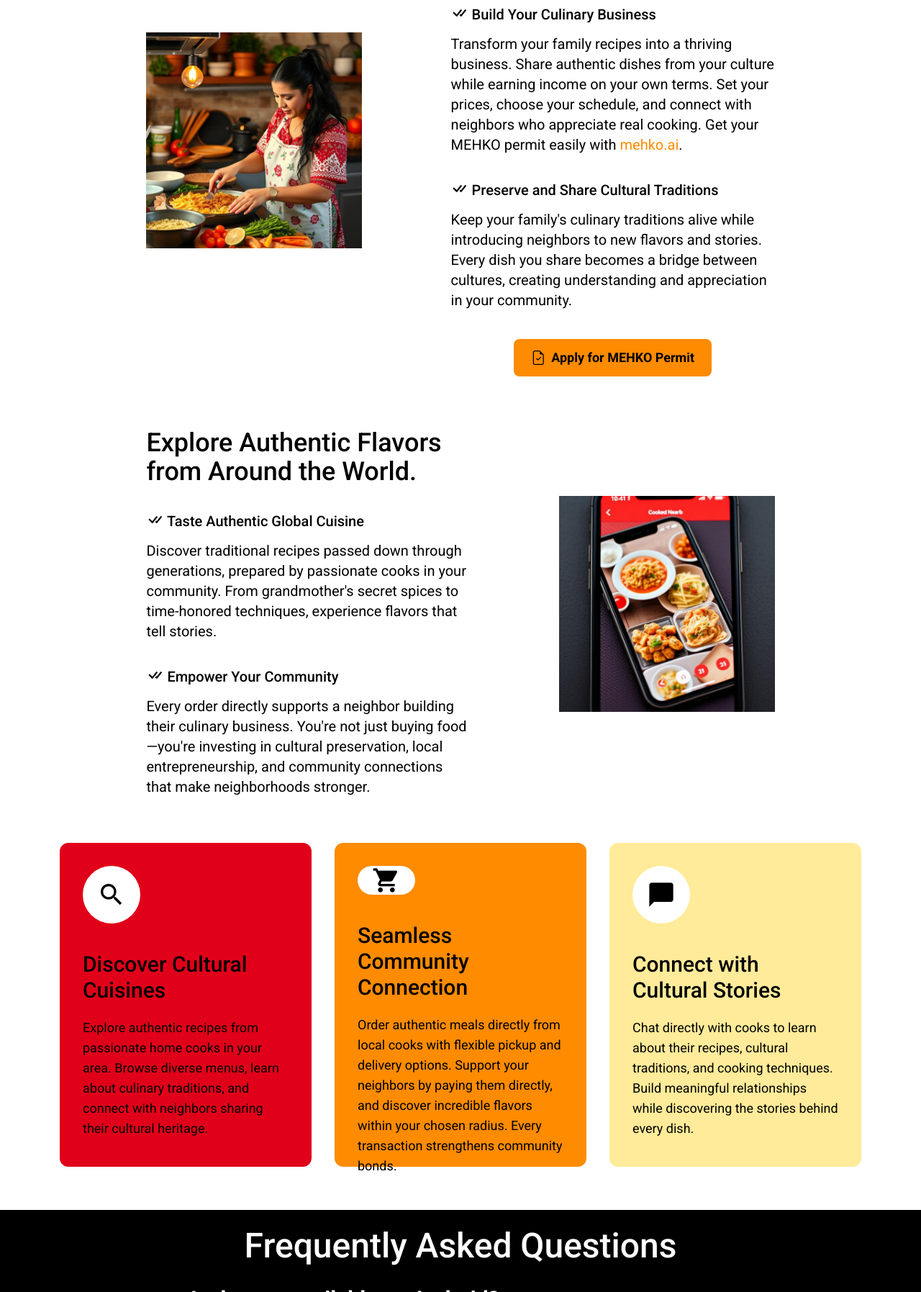
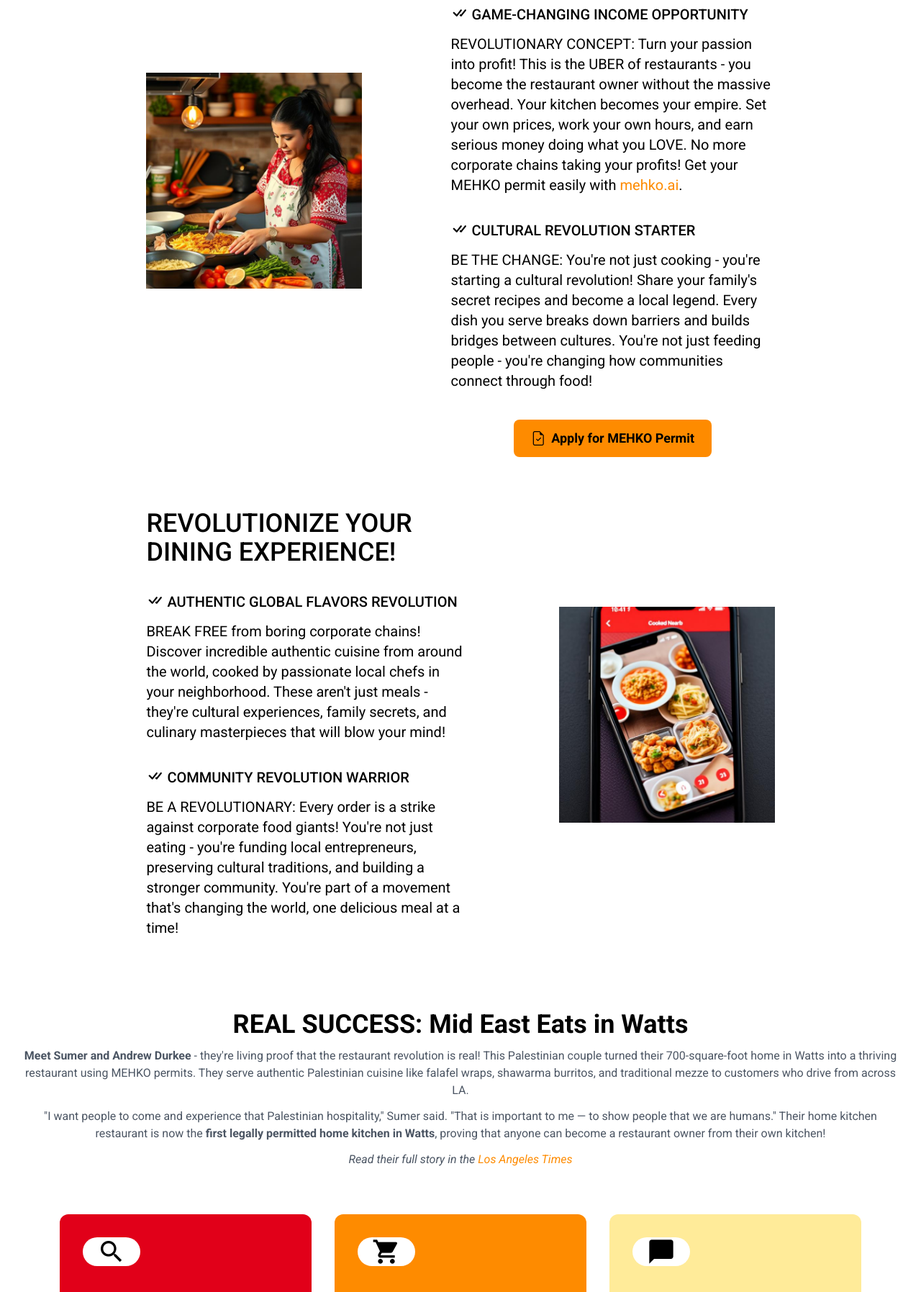
Before and after one commit to mujibsardar/abuelas-website, a website: page index.html in a window 1280 px wide. Shown: the part 1005-2800 px from the top of the page at 72% size. Drawn offline with nearby package versions, Linux system fonts and the light colour scheme.

Commit message:
Revolutionary redesign: Transform site with exciting language, remove emojis, add Mid East Eats success story, and update MEHKO county list

```diff
--- a/index.html
+++ b/index.html
@@ -5,21 +5,21 @@
   <head>
     <meta charset="UTF-8" />
     <meta name="viewport" content="width=device-width, initial-scale=1.0" />
-    <title>Abuela's - Global Flavors, Local Community</title>
+    <title>Abuela's - The Restaurant Revolution Starts in Your Kitchen</title>
     <meta
       name="description"
-      content="Connect with passionate home cooks sharing authentic recipes from around the world. Support your community while discovering incredible flavors and earning through your culinary skills."
+      content="Revolutionary platform turning every home cook into a restaurant owner! Order authentic global cuisine from local chefs. Break free from corporate fast food chains and support your community."
     />
     <link rel="shortcut icon" href="./assets/favicon.png" type="image/x-icon" />
 
     <!-- Open Graph / Facebook -->
     <meta
       property="og:title"
-      content="Abuela's - Global Flavors, Local Community"
+      content="Abuela's - The Restaurant Revolution Starts in Your Kitchen"
     />
     <meta
       property="og:description"
-      content="Connect with passionate home cooks sharing authentic recipes from around the world. Support your community while discovering incredible flavors and earning through your culinary skills."
+      content="Revolutionary platform turning every home cook into a restaurant owner! Order authentic global cuisine from local chefs. Break free from corporate fast food chains and support your community."
     />
     <meta property="og:type" content="website" />
     <meta property="og:url" content="https://abuelas.app" />
@@ -121,12 +121,12 @@
           >
             <span class="reveal-hero-text"> Abuela's, </span>
             <br />
-            <span class="reveal-hero-text"> Global Flavors, Local Community. </span>
+            <span class="reveal-hero-text"> The Restaurant Revolution. </span>
           </div>
           <div
             class="reveal-hero-text tw-mt-2 tw-max-w-[450px] tw-p-2 tw-text-justify max-lg:tw-max-w-full"
           >
-            Skip the corporate food chains and discover authentic flavors from around the world, right in your neighborhood. Abuela's empowers passionate home cooks to share their cultural recipes while building meaningful community connections. Whether you're cooking traditional dishes or exploring new cuisines, join a platform that celebrates culinary heritage and local entrepreneurship.
+            REVOLUTIONARY BREAKTHROUGH: Turn your kitchen into a restaurant! Abuela's is the UBER of dining - anyone can become a restaurant owner from home while customers discover incredible authentic cuisine from around the world. This isn't just food delivery - it's a complete revolution against corporate fast food chains. Join the movement that's changing how we eat, earn, and connect with our communities!
           </div>
 
           <div
@@ -258,26 +258,26 @@
         </div>
         <div class="tw-mt-6 tw-flex tw-max-w-[450px] tw-flex-col tw-gap-4">
           <h3 class="tw-text-4xl tw-font-medium">
-            Share Your Cultural Heritage Through Food.
+            BECOME A RESTAURANT OWNER FROM HOME!
           </h3>
 
           <div class="tw-mt-4 tw-flex tw-flex-col tw-gap-3">
             <h4 class="tw-text-xl tw-font-medium">
               <i class="bi bi-check-all !tw-text-2xl"></i>
-              Build Your Culinary Business
+              GAME-CHANGING INCOME OPPORTUNITY
             </h4>
             <span class="tw-text-xl">
-              Transform your family recipes into a thriving business. Share authentic dishes from your culture while earning income on your own terms. Set your prices, choose your schedule, and connect with neighbors who appreciate real cooking. Get your MEHKO permit easily with
+              REVOLUTIONARY CONCEPT: Turn your passion into profit! This is the UBER of restaurants - you become the restaurant owner without the massive overhead. Your kitchen becomes your empire. Set your own prices, work your own hours, and earn serious money doing what you LOVE. No more corporate chains taking your profits! Get your MEHKO permit easily with
               <a href="https://mehko.ai" target="_blank" class="tw-text-primary hover:tw-underline">mehko.ai</a>.
             </span>
           </div>
           <div class="tw-mt-4 tw-flex tw-flex-col tw-gap-3">
             <h4 class="tw-text-xl tw-font-medium">
               <i class="bi bi-check-all !tw-text-2xl"></i>
-              Preserve and Share Cultural Traditions
+              CULTURAL REVOLUTION STARTER
             </h4>
             <span class="tw-text-xl">
-              Keep your family's culinary traditions alive while introducing neighbors to new flavors and stories. Every dish you share becomes a bridge between cultures, creating understanding and appreciation in your community.
+              BE THE CHANGE: You're not just cooking - you're starting a cultural revolution! Share your family's secret recipes and become a local legend. Every dish you serve breaks down barriers and builds bridges between cultures. You're not just feeding people - you're changing how communities connect through food!
             </span>
           </div>
 
@@ -305,25 +305,25 @@
       >
         <div class="tw-mt-6 tw-flex tw-max-w-[450px] tw-flex-col tw-gap-4">
           <h3 class="tw-text-4xl tw-font-medium">
-            Explore Authentic Flavors from Around the World.
+            REVOLUTIONIZE YOUR DINING EXPERIENCE!
           </h3>
 
           <div class="tw-mt-4 tw-flex tw-flex-col tw-gap-3">
             <h4 class="tw-text-xl tw-font-medium">
               <i class="bi bi-check-all !tw-text-2xl"></i>
-              Taste Authentic Global Cuisine
+              AUTHENTIC GLOBAL FLAVORS REVOLUTION
             </h4>
             <span class="tw-text-xl">
-              Discover traditional recipes passed down through generations, prepared by passionate cooks in your community. From grandmother's secret spices to time-honored techniques, experience flavors that tell stories.
+              BREAK FREE from boring corporate chains! Discover incredible authentic cuisine from around the world, cooked by passionate local chefs in your neighborhood. These aren't just meals - they're cultural experiences, family secrets, and culinary masterpieces that will blow your mind!
             </span>
           </div>
           <div class="tw-mt-4 tw-flex tw-flex-col tw-gap-3">
             <h4 class="tw-text-xl tw-font-medium">
               <i class="bi bi-check-all !tw-text-2xl"></i>
-              Empower Your Community
+              COMMUNITY REVOLUTION WARRIOR
             </h4>
             <span class="tw-text-xl">
-              Every order directly supports a neighbor building their culinary business. You're not just buying food—you're investing in cultural preservation, local entrepreneurship, and community connections that make neighborhoods stronger.
+              BE A REVOLUTIONARY: Every order is a strike against corporate food giants! You're not just eating - you're funding local entrepreneurs, preserving cultural traditions, and building a stronger community. You're part of a movement that's changing the world, one delicious meal at a time!
             </span>
           </div>
         </div>
@@ -336,6 +336,30 @@
               class="tw-h-full tw-w-full tw-object-contain"
             />
           </div>
+        </div>
+      </div>
+    </section>
+
+    <section
+      class="tw-relative tw-flex tw-w-full tw-max-w-[100vw] tw-flex-col tw-place-content-center tw-place-items-center tw-overflow-hidden tw-p-6"
+      id="success-story"
+    >
+      <div class="tw-mt-8 tw-flex tw-flex-col tw-place-items-center tw-gap-5">
+        <div
+          class="reveal-up tw-mt-5 tw-flex tw-flex-col tw-gap-3 tw-text-center"
+        >
+          <h2 class="tw-text-4xl tw-font-semibold">
+            REAL SUCCESS: Mid East Eats in Watts
+          </h2>
+          <p class="tw-text-gray-600 tw-max-w-[800px]">
+            <strong>Meet Sumer and Andrew Durkee</strong> - they're living proof that the restaurant revolution is real! This Palestinian couple turned their 700-square-foot home in Watts into a thriving restaurant using MEHKO permits. They serve authentic Palestinian cuisine like falafel wraps, shawarma burritos, and traditional mezze to customers who drive from across LA.
+          </p>
+          <p class="tw-text-gray-600 tw-max-w-[800px]">
+            "I want people to come and experience that Palestinian hospitality," Sumer said. "That is important to me — to show people that we are humans." Their home kitchen restaurant is now the <strong>first legally permitted home kitchen in Watts</strong>, proving that anyone can become a restaurant owner from their own kitchen!
+          </p>
+          <p class="tw-text-gray-600 tw-max-w-[800px]">
+            <em>Read their full story in the <a href="https://www.latimes.com/food/story/2025-08-06/mid-east-eats-palestinian-home-kitchen-watts-gaza-fundraisers" target="_blank" class="tw-text-primary hover:tw-underline">Los Angeles Times</a></em>
+          </p>
         </div>
       </div>
     </section>
@@ -357,10 +381,10 @@
           </div>
 
           <h3 class="tw-mt-5 tw-text-3xl tw-font-medium">
-            Discover Cultural Cuisines
+            CULTURAL CUISINE REVOLUTION
           </h3>
           <p class="tw-text-lg">
-            Explore authentic recipes from passionate home cooks in your area. Browse diverse menus, learn about culinary traditions, and connect with neighbors sharing their cultural heritage.
+            DISCOVER the world's most incredible authentic recipes from passionate local chefs! Browse mind-blowing menus, learn secret cooking techniques, and connect with neighbors who are revolutionizing how we eat. This isn't just food - it's a cultural awakening!
           </p>
         </div>
 
@@ -373,9 +397,9 @@
             <i class="material-icons md-40">shopping_cart</i>
           </div>
 
-          <h3 class="tw-mt-5 tw-text-3xl tw-font-medium">Seamless Community Connection</h3>
+          <h3 class="tw-mt-5 tw-text-3xl tw-font-medium">REVOLUTIONARY ORDERING SYSTEM</h3>
           <p class="tw-text-lg">
-            Order authentic meals directly from local cooks with flexible pickup and delivery options. Support your neighbors by paying them directly, and discover incredible flavors within your chosen radius. Every transaction strengthens community bonds.
+            GAME-CHANGING PLATFORM: Order incredible authentic meals directly from local restaurant owners! No corporate middlemen taking profits. Support your neighbors directly, discover mind-blowing flavors, and be part of the dining revolution that's changing everything!
           </p>
         </div>
         <div
@@ -388,10 +412,10 @@
           </div>
 
           <h3 class="tw-mt-5 tw-text-3xl tw-font-medium">
-            Connect with Cultural Stories
+            CULTURAL STORY REVOLUTION
           </h3>
           <p class="tw-text-lg">
-            Chat directly with cooks to learn about their recipes, cultural traditions, and cooking techniques. Build meaningful relationships while discovering the stories behind every dish.
+            REVOLUTIONARY CONNECTION: Chat directly with your local restaurant owners! Learn secret family recipes, discover incredible cultural traditions, and build amazing relationships. Every conversation is a journey into culinary history and cultural heritage!
           </p>
         </div>
       </div>
```
Also changed, not shown: 1 other file.
